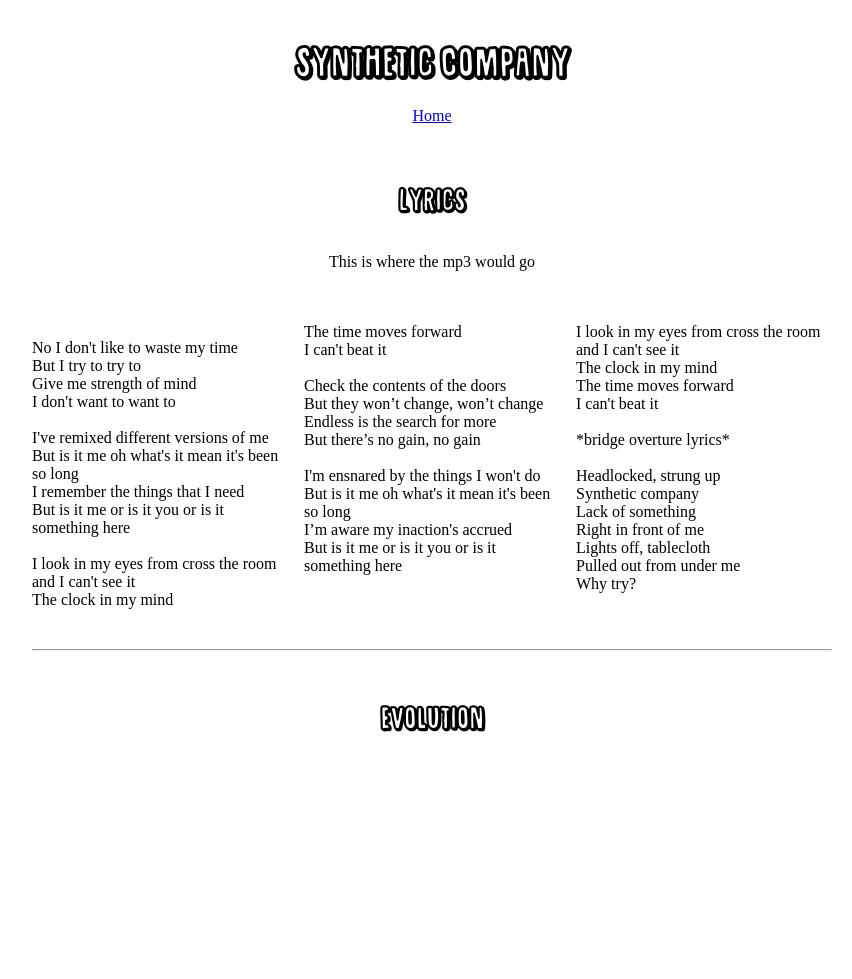
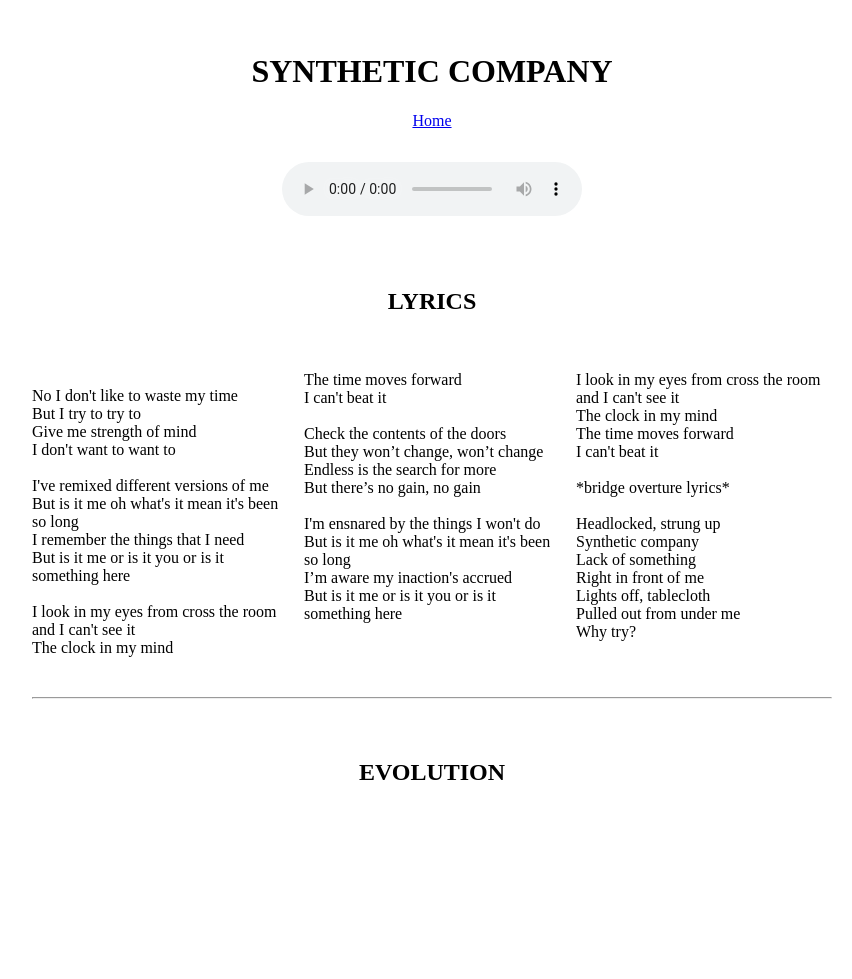
Before and after one commit to daamenik/EvolutionOfAnAlbum, a PHP site: page /pages/synthetic_company.html in a window 1280 px wide. Shown: the top 979 px of the page, without its empty margins (208-1060 px from the left). Run offline with PHP 8.4, Linux system fonts and the light colour scheme.

Commit message:
final product hopefully

```diff
--- a/home_styles.css
+++ b/home_styles.css
@@ -8,7 +8,7 @@
 }
 
 html {
-    background-image: url('images/heardtheblastbackground.png');
+    background-image: url('images/heardtheblast.png');
     background-size: cover;
     background-repeat: no-repeat;
     background-position: center;
@@ -17,7 +17,7 @@
 }
 
 h1 {
-    font-family: "Sugarpunch";
+    font-family: "Futura";
 }
 
 body {
--- a/index.html
+++ b/index.html
@@ -6,7 +6,7 @@
     </head>
     <body>
         <div class="bg"></div>
-        <h1>Evolution of an Album</h1>
+        <h1>EVOLUTION OF AN ALBUM</h1>
         <h2><em><strong>Heard The Blast</strong> - Synthetic Company</em></h2>
 
         <ol>
--- a/pages/js/functions.js
+++ b/pages/js/functions.js
@@ -2,6 +2,7 @@
 const artifactTypes = {
     SOUND: 0,
     VIDEO: 1,
+    IMAGE: 2,
 }
 
 const songs = {
@@ -353,6 +354,18 @@
 
 const miscArtifacts = [
     {
+        "type": artifactTypes.IMAGE,
+        "description": "The O St. Studio, next to Levi Hagen's apartment.",
+        "filename": "o street studio.JPG",
+        "date": "Studio No. 1",
+    },
+    {
+        "type": artifactTypes.IMAGE,
+        "description": "The Ben Stu-dio, inside Ben's parents' basement.",
+        "filename": "ben studio.JPG",
+        "date": "Studio No. 2",
+    },
+    {
         "type": artifactTypes.VIDEO,
         "description": "We are interrupted in the O Street Studio by a neighboring Metal band practicing. Dom plays along.",
         "filename": "death metal.m4v",
@@ -404,7 +417,7 @@
             file = "<video controls><source src=\"../videos/" + filepath + artifact.filename + "\" type=\"video/mp4\"></video>";
         }
         else {
-            file = "<video controls><source src=\"../videos/" + filepath + artifact.filename + "\" type=\"video/mp4\"></video>";
+            file = "<img src=\"../images/" + filepath + artifact.filename + "\">";
         }
 
         // changes alignment based on order on the page
--- a/pages/misc.html
+++ b/pages/misc.html
@@ -14,7 +14,7 @@
         </div>
     </head>
     <body>
-        <h1>Instagram</h1>
+        <h1>MISCELLANEOUS CONTENT</h1>
         <p><a href="../index.html">Home</a></p>
         <div id="artifact-container">
             <h2>Miscellaneous Content</h2>
--- a/pages/styles.css
+++ b/pages/styles.css
@@ -10,11 +10,12 @@
 
 h1 {
     padding: 1em 0 0 0;
-    font-family: "Sugarpunch";
+    font-family: "Futura";
+    font-weight: bold;
 }
 
 h2 {
-    font-family: "Sugarpunch";
+    font-family: "Futura";
 }
 
 body {
@@ -23,6 +24,10 @@
     text-align: center;
     font-family: 'Futura';
     max-width: 800px;
+}
+
+img {
+    max-width: 100%;
 }
 
 #lyrics-container {
@@ -40,7 +45,7 @@
 }
 
 #artifact-container {
-    padding: 2em 0em 5em 0em;
+    padding: 2em 0em 1em 0em;
 }
 
 #artifact-container > div {
@@ -68,3 +73,7 @@
 .artifact-right .date {
     background-color: #0f25d0;
 }
+
+#logic-container {
+    padding: 2em 0 5em 0
+}
--- a/pages/synthetic_company.html
+++ b/pages/synthetic_company.html
@@ -14,12 +14,11 @@
         </div>
     </head>
     <body>
-        <h1>Synthetic Company</h1>
+        <h1>SYNTHETIC COMPANY</h1>
         <p><a href="../index.html">Home</a></p>
-
+        <div id="final-song"><audio controls><source src="../sounds/synthetic_company/synthetic company_presentation-1.mp3" type="audio/mpeg"></audio></div>
         <div id="lyrics-container">
-            <h2>Lyrics</h2>
-            <div id="final-song">This is where the mp3 would go</div>
+            <h2>LYRICS</h2>
             <br/><br/>
             <div id="lyrics">
                 <p> No I don't like to waste my time<br/>
@@ -70,7 +69,15 @@
         <hr>
 
         <div id="artifact-container">
-            <h2>Evolution</h2>
+            <h2>EVOLUTION</h2>
+        </div>
+
+        <hr>
+
+        <div id="logic-container">
+            <h2>LOGIC</h2>
+            <img src="../images/synthetic_company/synthetic_company_logic.png">
+            <img src="../images/synthetic_company/synthetic_company_mixer.png">
         </div>
     </body>
 </html>
```
Also changed, not shown: pages/early_bird.html (+11 -5 lines), pages/instagram.html (+12 -5 lines), images/early_bird/early_bird_logic.png (added), images/heardtheblast.png, images/heardtheblastreal.png (added), images/instagram/instagram_logic.png (added), images/instagram/instagram_mixer.png (added), images/misc/ben studio.JPG (added), images/synthetic_company/synthetic_company_logic.png (added), images/synthetic_company/synthetic_company_mixer.png (added), 2 other files.
